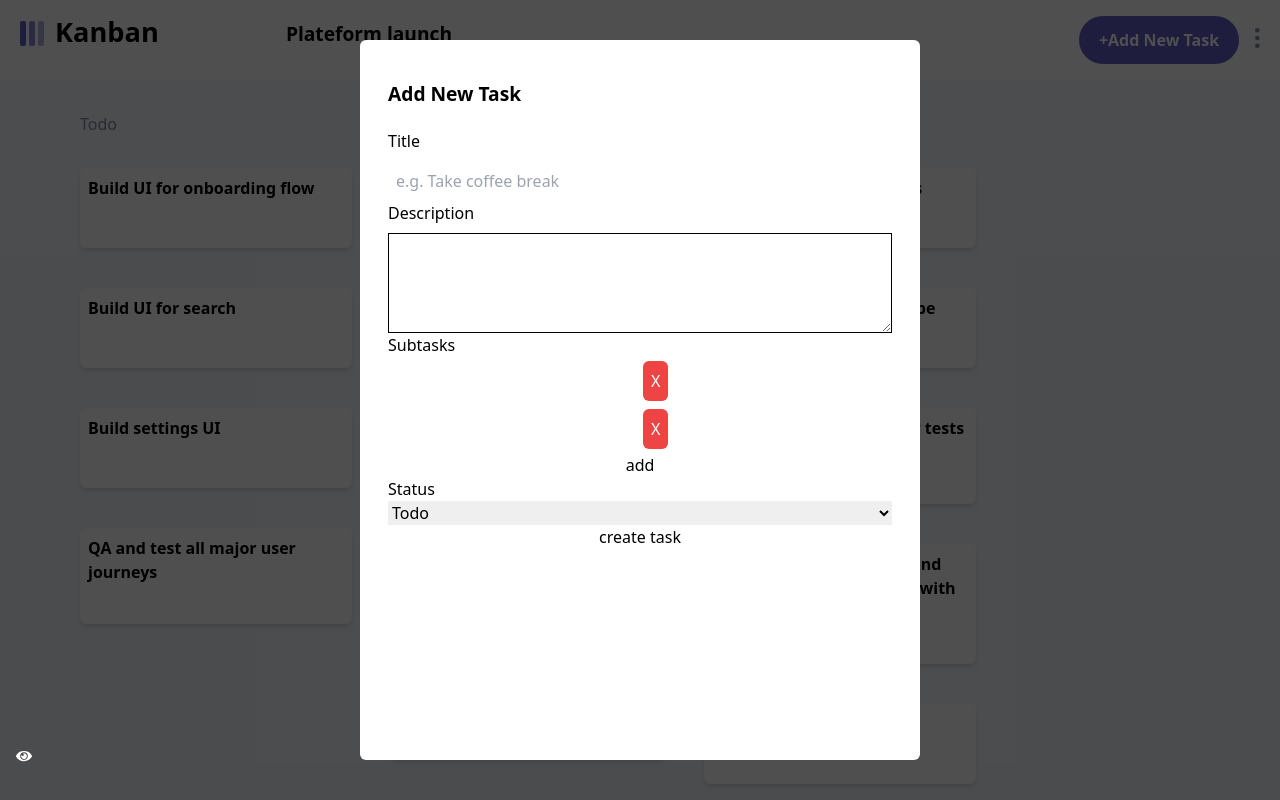
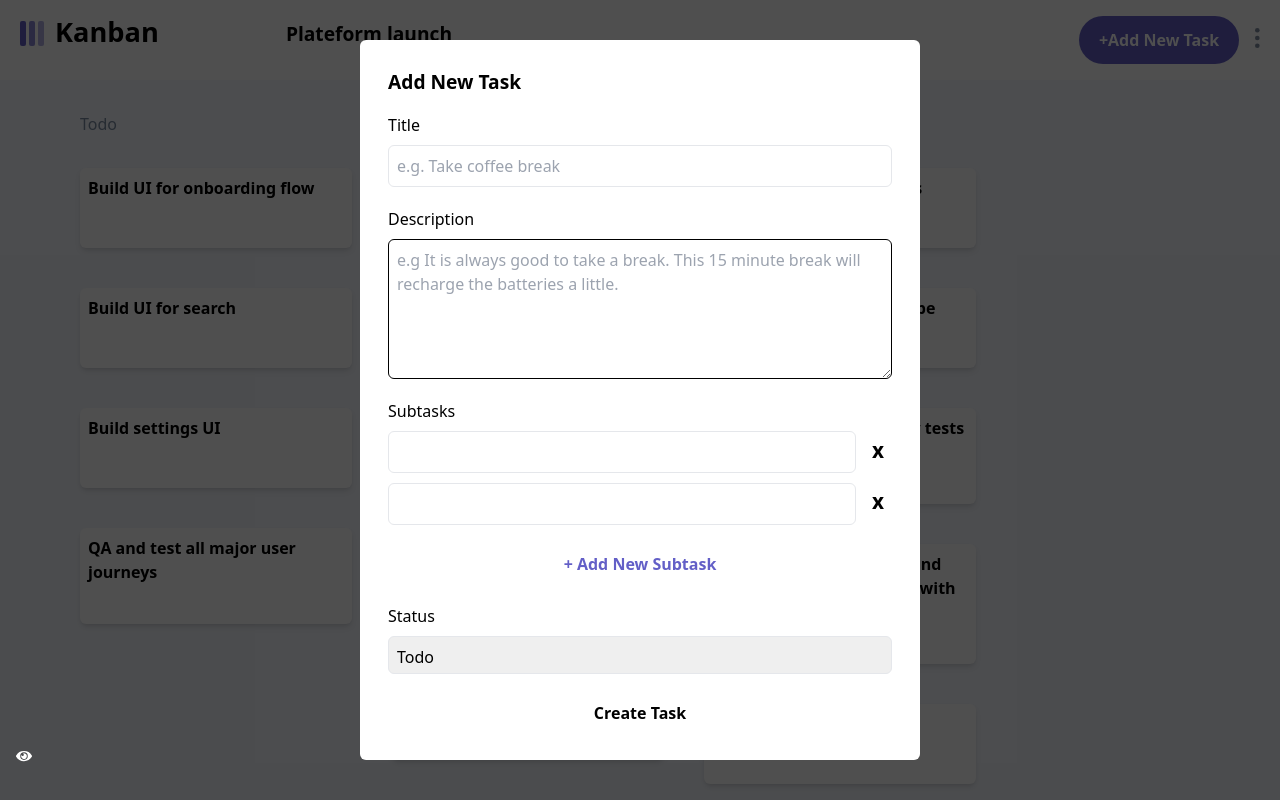
Before and after one commit to Yandelf00/Kanban, a Next.js app: page / in a window 1280 px wide. Both pictures are taken after a click on the button "+Add New Task". Built offline with nearby package versions, Linux system fonts and the light colour scheme.

Commit message:
first reducer made

```diff
--- a/components/Answitch.tsx
+++ b/components/Answitch.tsx
@@ -10,6 +10,7 @@ export default function Answitch() {
 
     // useEffect only runs on the client, so now we can safely show the UI
     useEffect(() => {
+      // eslint-disable-next-line react-hooks/exhaustive-deps
       setMounted(true);
       setToggle(theme === 'light');
     }, []);
--- a/components/Bouton.tsx
+++ b/components/Bouton.tsx
@@ -14,7 +14,7 @@ export default function Bouton() {
                     </div>
                     <div onClick={()=>(setIsOpen(!isOpen))} className='fixed flex justify-center items-center z-[1000] top-0 left-0 h-full w-full' style={{backgroundColor : 'rgba(0, 0, 0, 0.69)'}}>
                     </div>
-                    <div className='bg-white flex justify-center items-start pt-10 fixed top-1/2 left-1/2 transform -translate-x-1/2 -translate-y-1/2 z-[1100] dark:bg-[rgba(43,44,55,255)] min-h-[45rem] w-[35rem] rounded-md'>
+                    <div className='bg-white flex justify-center items-start pt-7 fixed top-1/2 left-1/2 transform -translate-x-1/2 -translate-y-1/2 z-[1100] dark:bg-[rgba(43,44,55,255)] min-h-[45rem] w-[35rem] rounded-md'>
                         <TaskForm/>
                     </div>
                 </>
--- a/components/TaskForm.tsx
+++ b/components/TaskForm.tsx
@@ -1,8 +1,8 @@
 "use client"
 import React, {useState, useRef} from 'react'
 import { Tasks } from '.';
-import { useSelector } from 'react-redux';
-import { boardType, columnType } from '@/store';
+import { useSelector, useDispatch } from 'react-redux';
+import { boardType, columnType, actions } from '@/store';
 import { title } from 'process';
 
 
@@ -14,10 +14,13 @@ export default function TaskForm() {
     const description = useRef<HTMLTextAreaElement>(null);
     const subtaskRefs = useRef<Array<HTMLInputElement|null>>([]);
     const selectRef = useRef<HTMLSelectElement>(null);
+    const dispatch = useDispatch()
 
     // if (subtaskRefs.current.length !== subTasks.num) {
     //     subtaskRefs.current = Array(subTasks.num).fill(null).map((_, index) => subtaskRefs.current[index] || null);
     // }
+
+
     function addSubtasks(){
         const newId = subTasks.num + 1;
         setSubTasks((prevSubTasks) => {
@@ -45,10 +48,19 @@ export default function TaskForm() {
         });
         console.log(liste)
     }
+
+    function addTask(){
+        dispatch(actions.addTask({
+            title: title.current?.value || '',
+            description: description.current?.value || '',
+            status: selectRef.current?.value || '',
+            subtasks : subTasks.tasks || []
+          }));
+    }
     return (
-        <div className='h-[90%] w-[90%] flex flex-col'>
+        <div className='h-[100%] w-[90%] flex flex-col'>
             <h1 className='font-bold text-[1.2rem]'>Add New Task</h1>
-            <div className='mt-5 flex flex-col'>
+            <div className='mt-4 flex flex-col'>
                 <label htmlFor="taskName" className="mb-2 text-black dark:text-white">
                     Title
                 </label>
@@ -57,46 +69,53 @@ export default function TaskForm() {
                 type="text"
                 id="taskName"
                 placeholder="e.g. Take coffee break"
-                className=" p-2 rounded-md focus:outline-none focus:border-blue-500"
+                className="focus:border-[rgba(99,95,199,255)] focus:outline-none transition-border ease-in-out duration-300
+                 p-2 border dark:border-[rgba(123,140,162,255)] dark:bg-[rgba(43,44,55,255)] mb-5 rounded-md "
                 />
-                <label htmlFor="longTextInput" className="mb-2 text-black dark:text-white">
+                <label htmlFor="longTextInput" className="mb-2 text-black dark:text-white ">
                     Description
                 </label>
-                <textarea ref={description} className='border dark:border-none border-black'
+                <textarea ref={description} className='focus:border-[rgba(99,95,199,255)] focus:outline-none transition-border ease-in-out duration-300
+                p-2 border border-black rounded-md dark:border-[rgba(123,140,162,255)] dark:bg-[rgba(43,44,55,255)] mb-5'
                 id="longTextInput"
-                name="longInput" style={{ width: '100%', height: '100px' }}></textarea>
+                name="longInput"
+                placeholder='e.g It is always good to take a break. This 15 minute break will recharge the batteries a little.'
+                style={{ width: '100%', height: '140px' }}></textarea>
                 <label>
                     Subtasks
                 </label>
-                <div className='flex flex-col'>
+                <div className='flex flex-col mb-5'>
                     {subTasks.tasks.map((subtask, index) => (
                         <div key={subtask.id} className="flex items-center">
                         <input
                           type="text"
                           placeholder=''
-                          className="p-2 mt-2 rounded-md focus:outline-none focus:border-blue-500"
+                          className="p-2 mt-2 w-[100%] rounded-md focus:border-[rgba(99,95,199,255)] focus:outline-none transition-border ease-in-out duration-300
+                          border dark:border-[rgba(123,140,162,255)] dark:bg-[rgba(43,44,55,255)] "
                           ref={(inputRef) => (subtaskRefs.current[index] = inputRef)}
                         />
                         <button
                           type="button"
                           onClick={() => deleteSubtasks(subtask.id)}
-                          className="ml-2 p-2 bg-red-500 text-white rounded-md cursor-pointer"
+                          className="ml-2 pt-3 p-2 font-bold text-[1.3rem]
+                          dark:text-[rgba(123,140,162,255)]  cursor-pointer"
                         >
-                          X
+                          x
                         </button>
                       </div>
                     ))}
                 </div>
-                <button onClick={addSubtasks}>add</button>
+                <button onClick={addSubtasks} className='mb-5 rounded-full font-bold h-[2.4rem] w-full dark:bg-white text-[rgba(99,95,199,255)] '>
+                    + Add New Subtask</button>
 
-                <label htmlFor="mySelect">Status</label>
-                <select ref={selectRef} id="mySelect" name="select">
+                <label htmlFor="mySelect" className='mb-2'>Status</label>
+                <select ref={selectRef} id="mySelect" name="select" className= 'mb-5 appearance-none focus:border-[rgba(99,95,199,255)] focus:outline-none transition-border ease-in-out duration-300 border h-[2.4rem] rounded-md hover:no-underline p-2 dark:border-[rgba(123,140,162,255)] dark:bg-[rgba(43,44,55,255)]'>
                     {activeBoard.columns.map((column:columnType)=>(
                         <option value={column.name}>{column.name}</option>
                     ))}
                 </select>
 
-                <button onClick={Essai}>create task</button>
+                <button onClick={addTask} className='h-[2.4rem] font-bold dark:bg-[rgba(99,95,199,255)] rounded-full'>Create Task</button>
 
 
 
--- a/store/index.tsx
+++ b/store/index.tsx
@@ -25,7 +25,15 @@ export type boardType = {
 const boardSlice = createSlice({
     name : 'boards',
     initialState : {boards : Data.boards as boardType[]},
-    reducers : {}
+    reducers : {
+        addTask : (state, action)=>{
+            const {title, description, subtasks, status} = action.payload;
+            const activeboard = state.boards.findIndex((board)=>board.isActive);
+            const newTask : taskType = {title, description, status, subtasks : subtasks||[]}
+            const column = state.boards[activeboard].columns.findIndex((column)=>column.name==status)
+            state.boards[activeboard].columns[column].tasks.push(newTask)
+        }
+    }
 })
 
 
```
